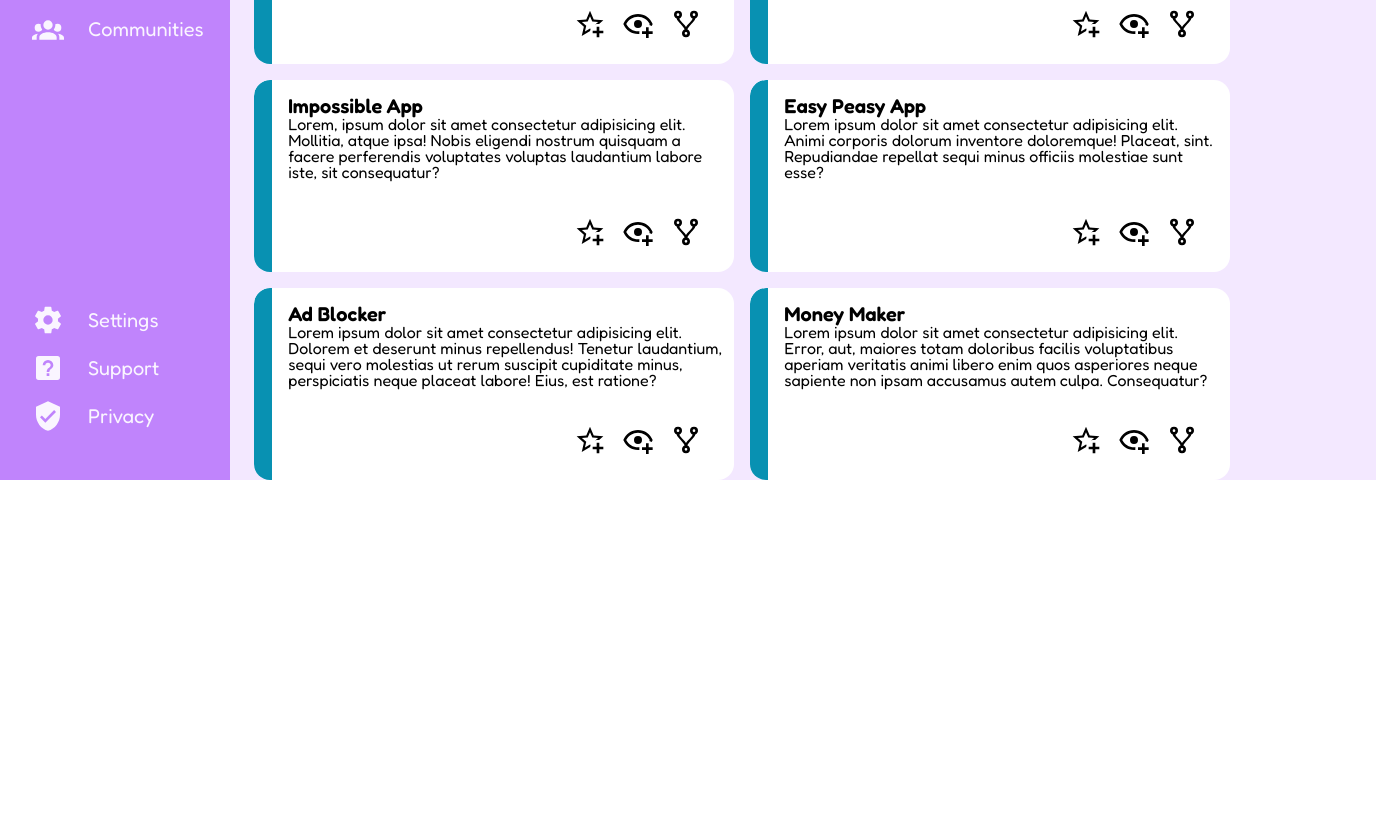
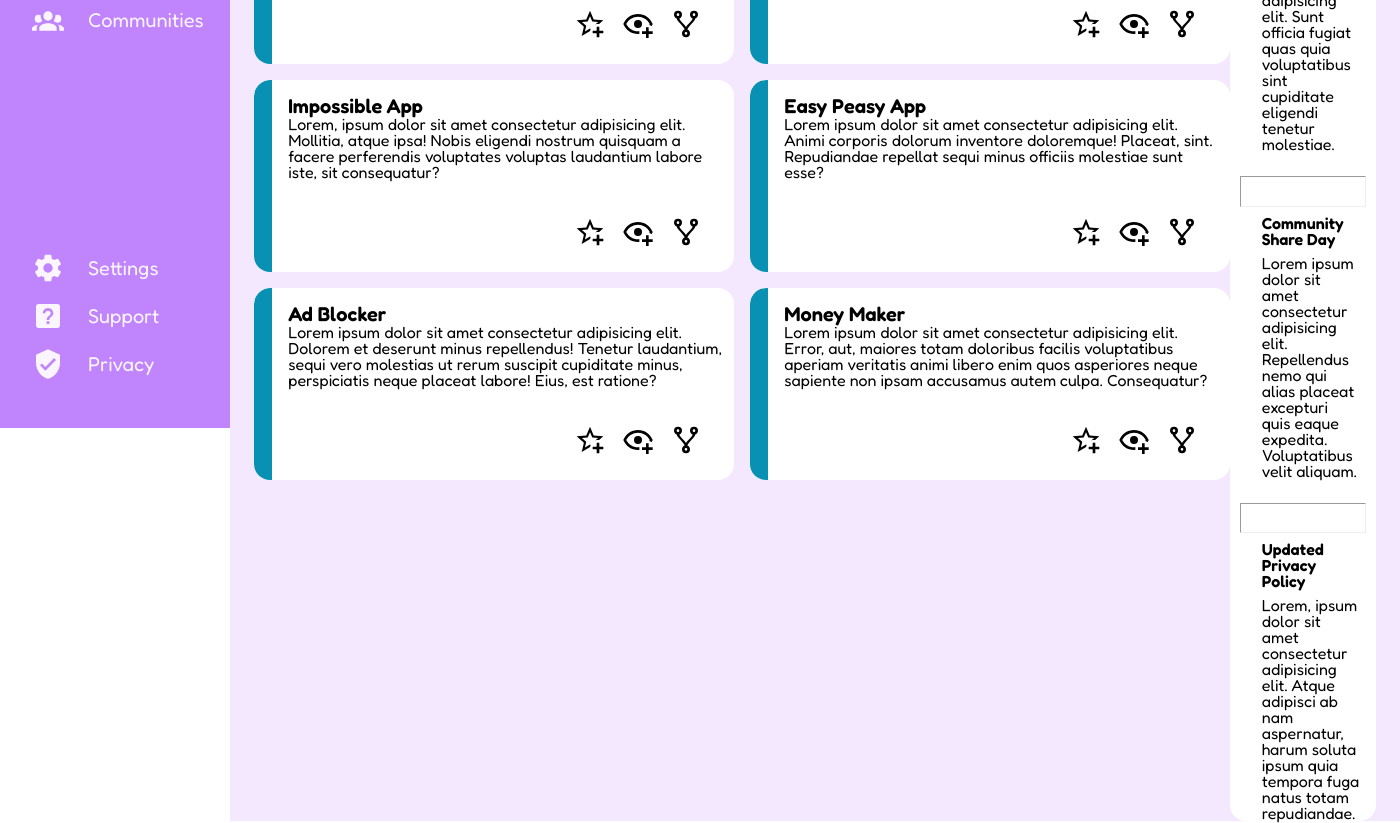
Before and after one commit to FearQuare/grid-dashboard, a plain HTML site: page index.html in a window 1280 px wide. Shown: the part 372-1195 px from the top of the page, 1400 px wide, since content can reach past the window. Before the commit the page ends 852 px from the top, so only its background shows below. Drawn offline with Linux system fonts and the light colour scheme.

Commit message:
finished

```diff
--- a/index.html
+++ b/index.html
@@ -287,9 +287,25 @@
             <div class="left">
                 <div class="announcements">
                     <h2>Announcements</h2>
-                </div>
-                <div class="trending">
-                    <h2>Trending</h2>
+                    <div class="announcements-card">
+                        <div class="announcement">
+                            <h4>Site Maintenance</h4>
+                            <p>Lorem ipsum dolor sit amet consectetur adipisicing elit. Sunt officia fugiat quas quia
+                                voluptatibus sint cupiditate eligendi tenetur molestiae.</p>
+                        </div>
+                        <hr>
+                        <div class="announcement">
+                            <h4>Community Share Day</h4>
+                            <p>Lorem ipsum dolor sit amet consectetur adipisicing elit. Repellendus nemo qui alias
+                                placeat excepturi quis eaque expedita. Voluptatibus velit aliquam.</p>
+                        </div>
+                        <hr>
+                        <div class="announcement">
+                            <h4>Updated Privacy Policy</h4>
+                            <p>Lorem, ipsum dolor sit amet consectetur adipisicing elit. Atque adipisci ab nam
+                                aspernatur, harum soluta ipsum quia tempora fuga natus totam repudiandae.</p>
+                        </div>
+                    </div>
                 </div>
             </div>
         </div>
--- a/style.css
+++ b/style.css
@@ -74,6 +74,7 @@ table {
     grid-template-rows: 1fr 5fr;
     color: hsl(270, 100%, 98%);
     font-size: 1.25rem;
+    height: 100vh;
 }
 
 .main {
@@ -292,3 +293,32 @@ h3 {
     margin-right: 2rem;
     gap: 1rem;
 }
+
+.left {
+    display: grid;
+    grid-template-rows: 1fr;
+    margin-top: 1.5rem;
+    margin-right: 1.5rem;
+}
+
+.announcements-card {
+    background-color: white;
+    border-radius: 1rem;
+    margin-top: 1rem;
+    display: grid;
+    grid-template-rows: 6fr 1fr 6fr 1fr 6fr;
+    padding-top: 1rem;
+}
+
+.announcement {
+    margin: 0 1rem 0 2rem;
+}
+
+hr {
+    width: 85%;
+}
+
+h4 {
+    font-weight: 600;
+    margin-bottom: 0.5rem;
+}
```
